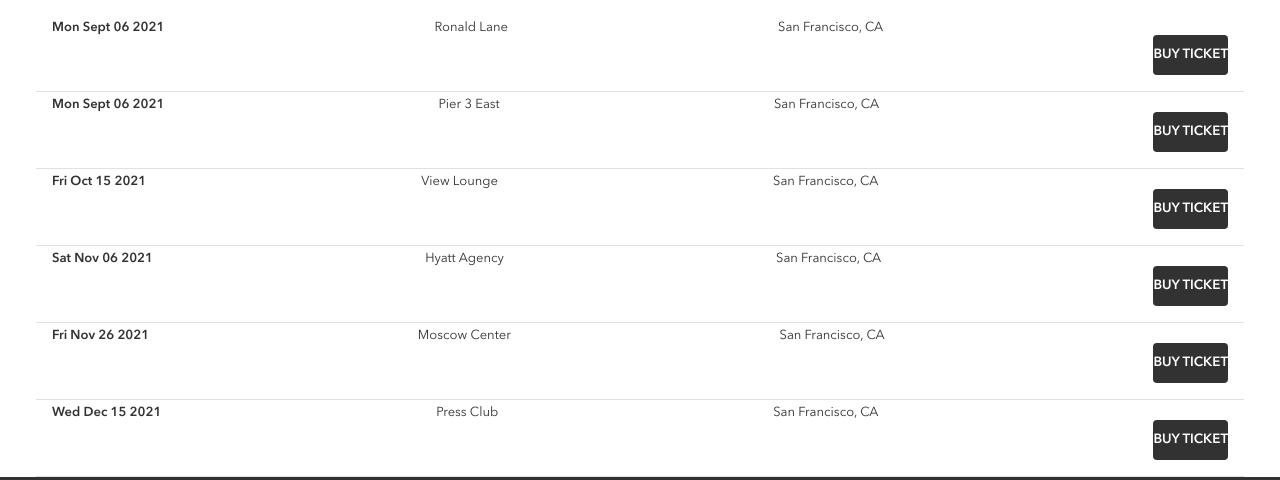
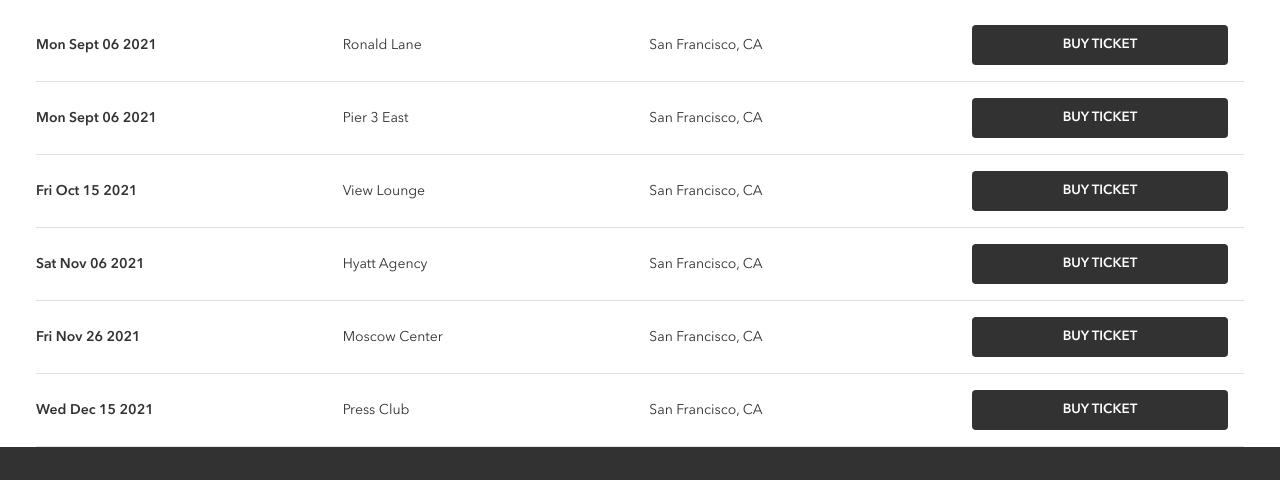
Before and after one commit to SJPARK538/Bandsite, a plain HTML site: page pages/shows.html in a window 1280 px wide. Shown: the part 765-1245 px from the top of the page. Drawn offline with Linux system fonts and the light colour scheme; files whose address does not match are found by name.

Commit message:
table scss update

```diff
--- a/styles/partials/components/_tables.scss
+++ b/styles/partials/components/_tables.scss
@@ -73,16 +73,60 @@
             margin: 0 2.25rem;
             display: flex;
             justify-content: space-between;
-            width: 75%;
+            @include bodycopy-tablet;
+
+
+            &-date, &-venue, &-location, &-button {
+                margin: 1rem 0;
+                width: 20vw;
+            }
         }
 
         &__content {
             display: flex;
             justify-content: space-between;
+            align-items: center;
             margin: 0 2.25rem;
+
+            &:hover {
+                background-color: $secondary-alabaster;
+            }
 
             &-label{
                 display: none;
+
+
+                &--date{
+                    @include bodycopy-tablet;
+                    font-family: "AvenirDemi";
+                    margin: 0;
+                    width: 20vw
+                }
+
+                &--venue {
+                    @include bodycopy-tablet;
+                    margin: 0;
+                    width: 20vw
+                }
+
+                &--location {
+                    @include bodycopy-tablet;
+                    margin: 0;
+                    width: 20vw
+                }
+
+                &--button {
+                    @include btn;
+
+                    &:hover {
+                        background-color: $primary-black;
+                        box-shadow:  2px 2px 20px;
+                    }
+                }
+            }
+            &-btn-container {
+                margin-top: 1rem;
+                width: 20vw;
             }
         }
     }
```
Also changed, not shown: styles/shows.css.
